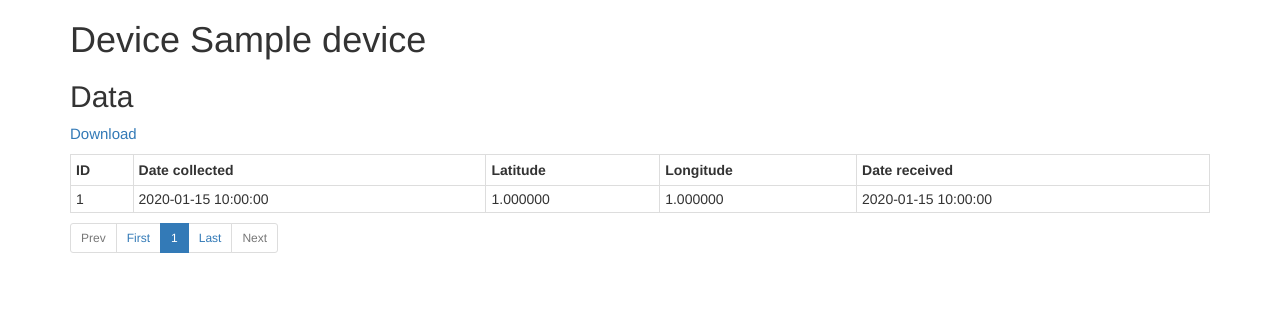
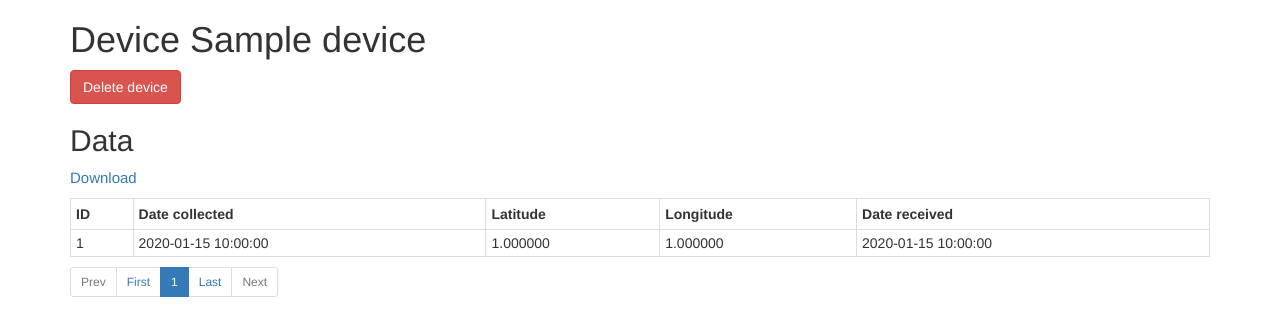
Before and after one commit to tklos/track, a Django app: page /devices/1/ in a window 1280 px wide. Shown: the part 52-388 px from the top of the page. Run offline with Django 3.2, Linux system fonts and the light colour scheme; a user stored in the database is signed in; tables that the repository leaves empty hold one stand-in row (values such as "Sample post"); some libraries are stand-ins or nearby versions.

Commit message:
Add deleting device

```diff
--- a/web/track/apps/devices/urls.py
+++ b/web/track/apps/devices/urls.py
@@ -8,6 +8,7 @@ app_name = 'devices'
 urlpatterns = [
     path('add/', login_required(views.DeviceAddView.as_view()), name='add'),
     path('<int:d_sid>/', login_required(views.DeviceView.as_view()), name='device'),
+    path('<int:d_sid>/delete/', login_required(views.DeviceDeleteView.as_view()), name='delete'),
     path('<int:d_sid>/download-csv/', login_required(views.DeviceDownloadCsvView.as_view()), name='download-csv'),
 
     path('<int:d_sid>/pagination-gps-measurements/<int:page>/', login_required(views.PaginationGpsMeasurementsView.as_view()), name='pagination-gps-measurements'),
--- a/web/track/apps/devices/views.py
+++ b/web/track/apps/devices/views.py
@@ -8,7 +8,7 @@ from django.http import HttpResponse, JsonResponse
 from django.shortcuts import get_object_or_404
 from django.urls import reverse_lazy
 from django.utils.safestring import mark_safe
-from django.views.generic import TemplateView, CreateView, DetailView
+from django.views.generic import TemplateView, CreateView, DetailView, DeleteView
 from django.views.generic.detail import BaseDetailView
 
 from .models import Device
@@ -90,6 +90,20 @@ class DeviceView(DeviceGpsMeasurementsMixin, DetailView):
         return context
 
 
+class DeviceDeleteView(DeleteView):
+    success_url = reverse_lazy('profile:home')
+
+    def get_object(self, queryset=None):
+        return get_object_or_404(Device.objects, user=self.request.user, sequence_id=self.kwargs['d_sid'])
+
+    def post(self, request, *args, **kwargs):
+        ret = super().post(request, *args, **kwargs)
+
+        messages.success(self.request, 'Device {} deleted'.format(self.object.name))
+
+        return ret
+
+
 class DeviceDownloadCsvView(BaseDetailView):
 
     def get_object(self, queryset=None):
--- a/web/track/templates/devices/device.html
+++ b/web/track/templates/devices/device.html
@@ -5,8 +5,12 @@
 
 {% block content %}
 
+<h1>Device {{object.name}}</h1>
+	<form method="post" action="{% url 'devices:delete' d_sid=object.sequence_id %}">
+		{% csrf_token %}
+		<input type="submit" value="Delete device" class="btn btn-danger"/>
+	</form>
 
-<h1>Device {{object.name}}</h1>
 
 <h2>Data</h2>
 	<a class="btn-data-download" href="{% url 'devices:download-csv' d_sid=object.sequence_id %}">Download</a>
```
